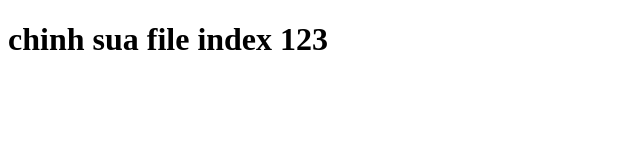
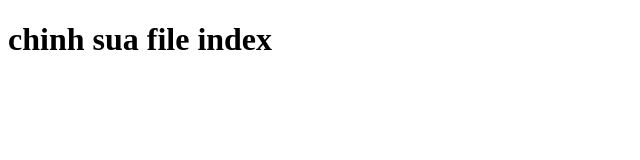
Before and after one commit to Hoangquan-061199/test, a plain HTML site: page index.html in a window 1280 px wide. Shown: the full height of the page, 0-640 px from the left. Drawn offline with Linux system fonts and the light colour scheme.

Commit message:
Update index.html

```diff
--- a/index.html
+++ b/index.html
@@ -6,6 +6,6 @@
     <title>Document</title>
 </head>
 <body>
-    <h1> chinh sua file index 123</h1>
+    <h1> chinh sua file index</h1>
 </body>
 </html>
```
